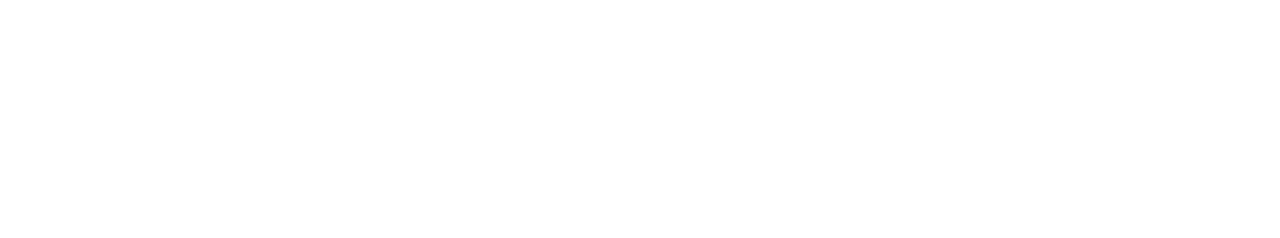
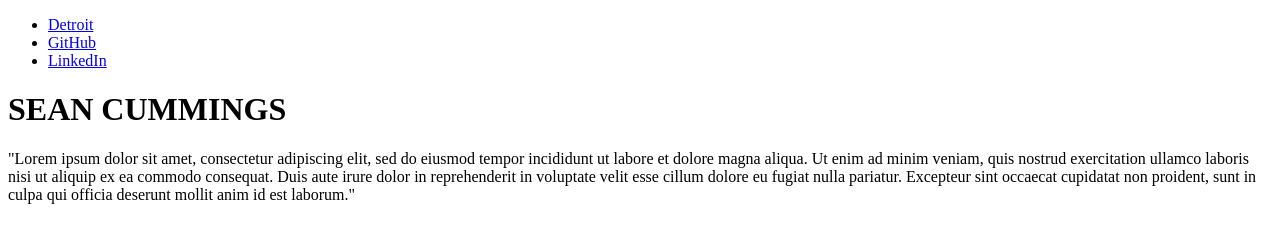
Before and after one commit to SRCummings1/Testwebsite, a plain HTML site: page index.html in a window 1280 px wide. Drawn offline with Linux system fonts and the light colour scheme.

Commit message:
Update index.html

```diff
--- a/index.html
+++ b/index.html
@@ -1,17 +1,26 @@
-<html>
-  <title>
-    First website
-  </title>
+<!doctype html>
 
-  <body>
-    <h1> This is my first github webpage</h1>
-  </body>
-  <style>
-    body{
-      backgroud-color:green;
-      color:#fff;
-      text-align:center;
-  </style>
+<html lang="en">
+<head>
+  <meta charset="utf-8">
+
+  <title>Sean's Portfolio</title>
+
+  <link rel="stylesheet" href="Main.css">
+
+</head>
+
+<body>
+<header id = "header"><ul><li><a href= " https://www.google.com/maps/place/Detroit,+MI/@42.3526257,-83.2392893,11z/data=!3m1!4b1!4m5!3m4!1s0x8824ca0110cb1d75:0x5776864e35b9c4d2!8m2!3d42.331427!4d-83.0457538
+    ">Detroit</a></li><li><a href= "https://github.com/SRCummings1">GitHub</a></li><li><a href= "www.linkedin.com/in/SRCummings1/">LinkedIn</a> </li></ul> </header>
+<h1>SEAN CUMMINGS</h1>
+<p>"Lorem ipsum dolor sit amet, consectetur adipiscing elit, sed do eiusmod tempor incididunt ut labore et dolore magna aliqua. Ut enim ad minim veniam, quis nostrud exercitation ullamco laboris nisi ut aliquip ex ea commodo consequat. Duis aute irure dolor in reprehenderit in voluptate velit esse cillum dolore eu fugiat nulla pariatur. Excepteur sint occaecat cupidatat non proident, sunt in culpa qui officia deserunt mollit anim id est laborum."</p>
 
 
+
+
+
+
+  <!--<script src="js/scripts.js"></script>-->
+</body>
 </html>
```
